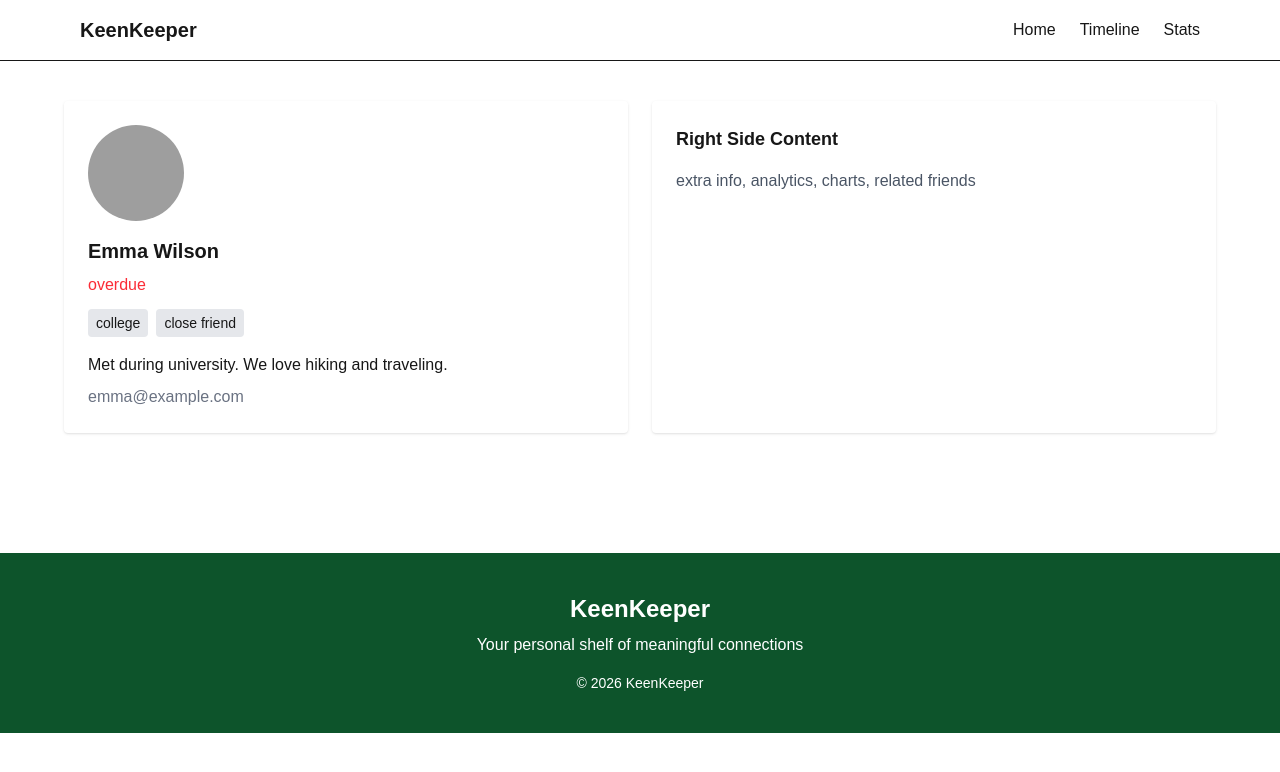
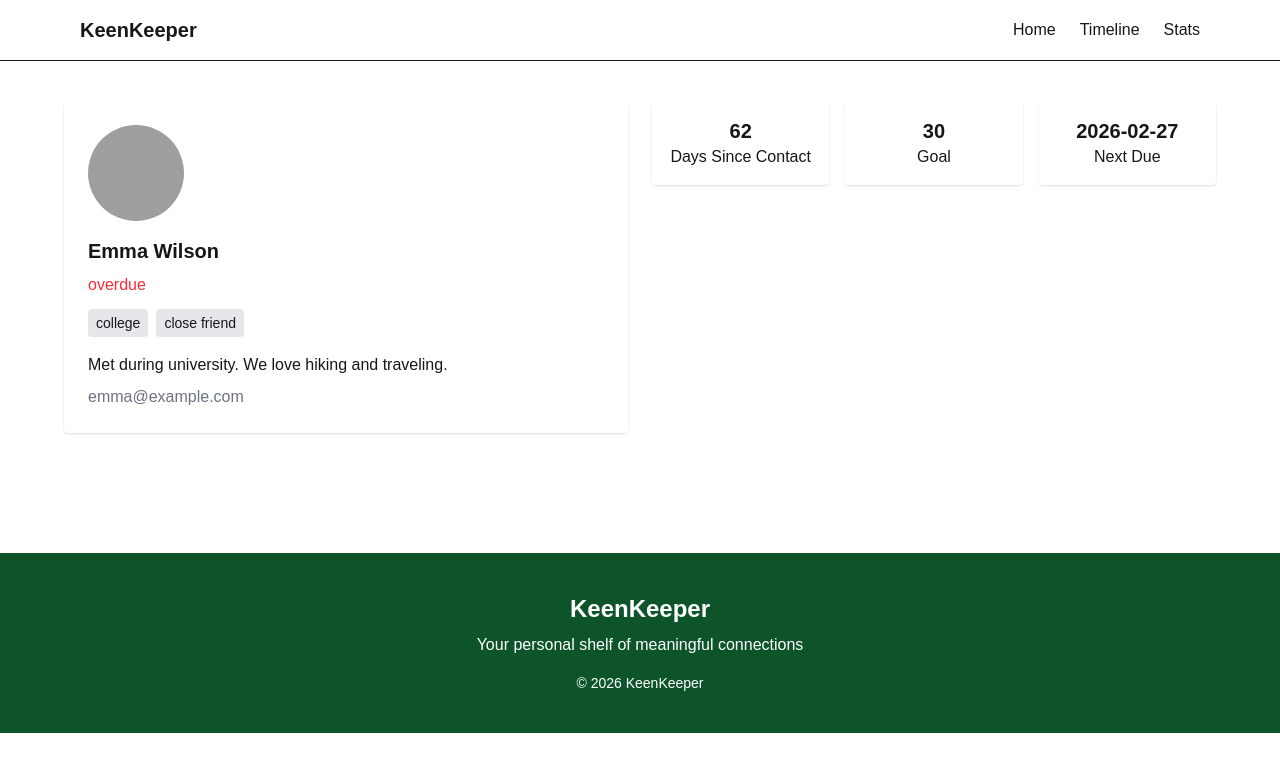
Before and after one commit to waliulnizu/keen-keeper, a Next.js app: page /friend/1 in a window 1280 px wide. Shown: the top 772 px of the page. Built offline with nearby package versions, Linux system fonts and the light colour scheme; grey boxes are pictures that could not be loaded.

Commit message:
added stats cards friend details

```diff
--- a/src/app/friend/[id]/page.jsx
+++ b/src/app/friend/[id]/page.jsx
@@ -4,12 +4,9 @@ import friends from "@/data/friends.json";
 import Image from "next/image";
 
 const FriendDetails = async ({ params }) => {
-
   const { id } = await params;
 
-  const friend = friends.find(
-    (f) => f.id === parseInt(id)
-  );
+  const friend = friends.find((f) => f.id === parseInt(id));
 
   if (!friend) {
     return (
@@ -28,10 +25,8 @@ const FriendDetails = async ({ params }) => {
       <Navbar />
 
       <div className="max-w-6xl mx-auto py-10 grid grid-cols-1 md:grid-cols-2 gap-6">
-
         {/* Left Side */}
         <div className="shadow p-6 rounded">
-
           <Image
             src={friend.picture}
             alt={friend.name}
@@ -40,48 +35,45 @@ const FriendDetails = async ({ params }) => {
             className="w-24 h-24 rounded-full"
           />
 
-          <h2 className="text-xl font-bold mt-4">
-            {friend.name}
-          </h2>
+          <h2 className="text-xl font-bold mt-4">{friend.name}</h2>
 
-          <p className="text-red-500 mt-2">
-            {friend.status}
-          </p>
+          <p className="text-red-500 mt-2">{friend.status}</p>
 
           <div className="flex gap-2 mt-3 flex-wrap">
-            {
-              friend.tags.map((tag, index) => (
+            {friend.tags.map((tag, index) => (
               <span
                 key={index}
                 className="bg-gray-200 px-2 py-1 rounded text-sm"
               >
                 {tag}
               </span>
-              ))
-            }
+            ))}
           </div>
 
-          <p className="mt-4">
-            {friend.bio}
-          </p>
+          <p className="mt-4">{friend.bio}</p>
 
-          <p className="mt-2 text-gray-500">
-            {friend.email}
-          </p>
-
+          <p className="mt-2 text-gray-500">{friend.email}</p>
         </div>
 
         {/* Right Side */}
-        <div className="shadow p-6 rounded">
-          <h3 className="text-lg font-semibold mb-4">
-            Right Side Content
-          </h3>
-
-          <p className="text-gray-600">
-             extra info, analytics, charts, related friends
-          </p>
+        <div>
+          <div className="grid grid-cols-3 gap-4">
+            <div className="shadow p-4 rounded text-center">
+              <h1 className="text-xl font-bold">{friend.days_since_contact}</h1>
+              <p>Days Since Contact</p>
             </div>
 
+            <div className="shadow p-4 rounded text-center">
+              <h1 className="text-xl font-bold">{friend.goal}</h1>
+              <p>Goal</p>
+            </div>
+
+            <div className="shadow p-4 rounded text-center">
+              <h1 className="text-xl font-bold">{friend.next_due_date}</h1>
+              <p>Next Due</p>
+            </div>
+          </div>
+        </div>
       </div>
 
       <Footer />
```
Lines whose indentation alone changed are shown as unchanged.
